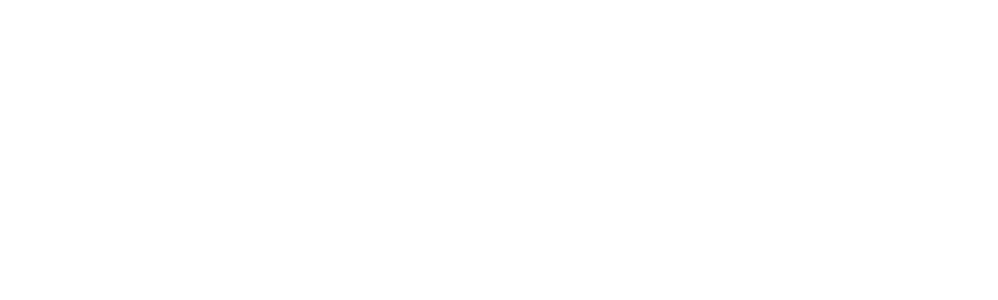
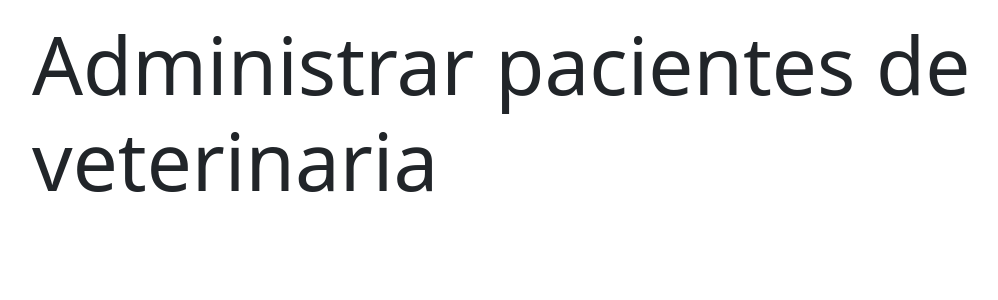
Before and after one commit to julianDev94/citasVeterinaria, a React (Vite) app: page / in a window 1280 px wide. Shown: the top 300 px of the page, without its empty margins (50-1048 px from the left). Built offline with nearby package versions, Linux system fonts and the light colour scheme.

Commit message:
agrego el componente tituloVeterinaria al app

```diff
--- a/src/App.jsx
+++ b/src/App.jsx
@@ -1,12 +1,14 @@
 import "bootstrap/dist/css/bootstrap.min.css";
+import { Container } from "react-bootstrap";
+
+import TituloVeterinaria from "./components/TituloVeterinaria";
 import "./App.css";
-import { Container } from "react-bootstrap";
 
 function App() {
   return (
     <section>
       <Container>
-
+        <TituloVeterinaria />
 
       </Container>
     </section>
```
